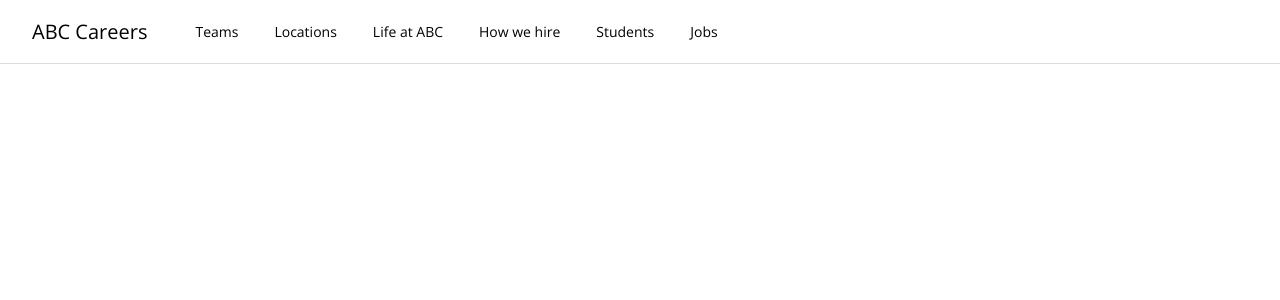
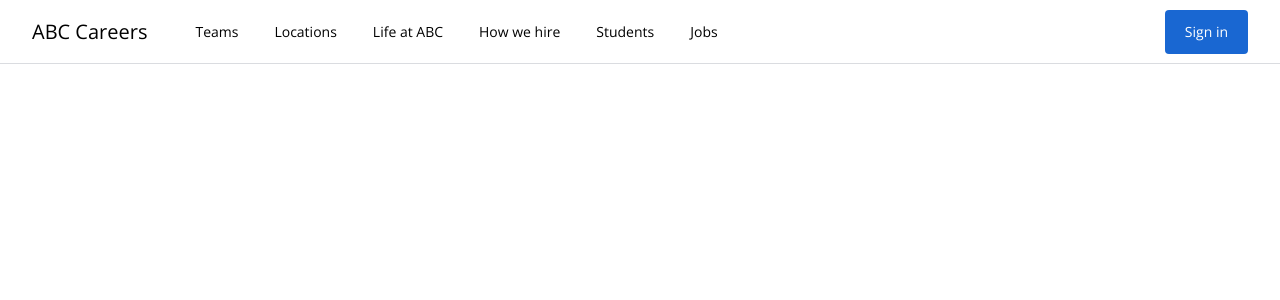
Before and after one commit to brendandagys/Careers-Site, a Vue app: page / in a window 1280 px wide. Shown: the top 300 px of the page. Built offline with nearby package versions, Linux system fonts and the light colour scheme.

Commit message:
Build out `MainNav` component with login functionality

```diff
--- /dev/null
+++ b/src/components/ActionButton.vue
@@ -0,0 +1,13 @@
+<template>
+  <button
+    class="px-5 py-3 font-medium text-white border-0 rounded bg-brand-blue-1 hover:shadow-blue"
+  >
+    Sign in
+  </button>
+</template>
+
+<script>
+export default {
+  name: "ActionButton",
+};
+</script>
--- a/src/components/MainNav.vue
+++ b/src/components/MainNav.vue
@@ -22,14 +22,26 @@
             </li>
           </ul>
         </nav>
+
+        <div class="flex items-center h-full ml-auto">
+          <profile-image v-if="isLoggedIn" data-test="profile-image" />
+          <action-button v-else data-test="login-button" @click="loginUser" />
+        </div>
       </div>
     </div>
   </header>
 </template>
 
 <script>
+import ActionButton from "@/components/ActionButton.vue";
+import ProfileImage from "@/components/ProfileImage.vue";
+
 export default {
   name: "MainNav",
+  components: {
+    ActionButton,
+    ProfileImage,
+  },
   data() {
     return {
       company: "ABC Careers",
@@ -42,7 +54,13 @@ export default {
         "Students",
         "Jobs",
       ],
+      isLoggedIn: false,
     };
+  },
+  methods: {
+    loginUser() {
+      this.isLoggedIn = true;
+    },
   },
 };
 </script>
--- /dev/null
+++ b/src/components/ProfileImage.vue
@@ -0,0 +1,15 @@
+<template>
+  <img :src="imageLink" class="w-8 h-8 object-contain rounded-3xl" />
+</template>
+
+<script>
+export default {
+  name: "ProfileImage",
+  data() {
+    return {
+      imageLink:
+        "https://www.pngitem.com/pimgs/m/487-4876417_link-head-png-toon-link-face-png-transparent.png",
+    };
+  },
+};
+</script>
--- a/tailwind.config.js
+++ b/tailwind.config.js
@@ -13,6 +13,9 @@ module.exports = {
         "brand-blue-1": "#1967d2",
         "brand-green-1": "#137333",
       },
+      boxShadow: {
+        blue: "0 0 3px 3px #4285f4",
+      },
     },
   },
   variants: {
```
Also changed, not shown: 1 other file (tests, documents, lock files or other folders).
